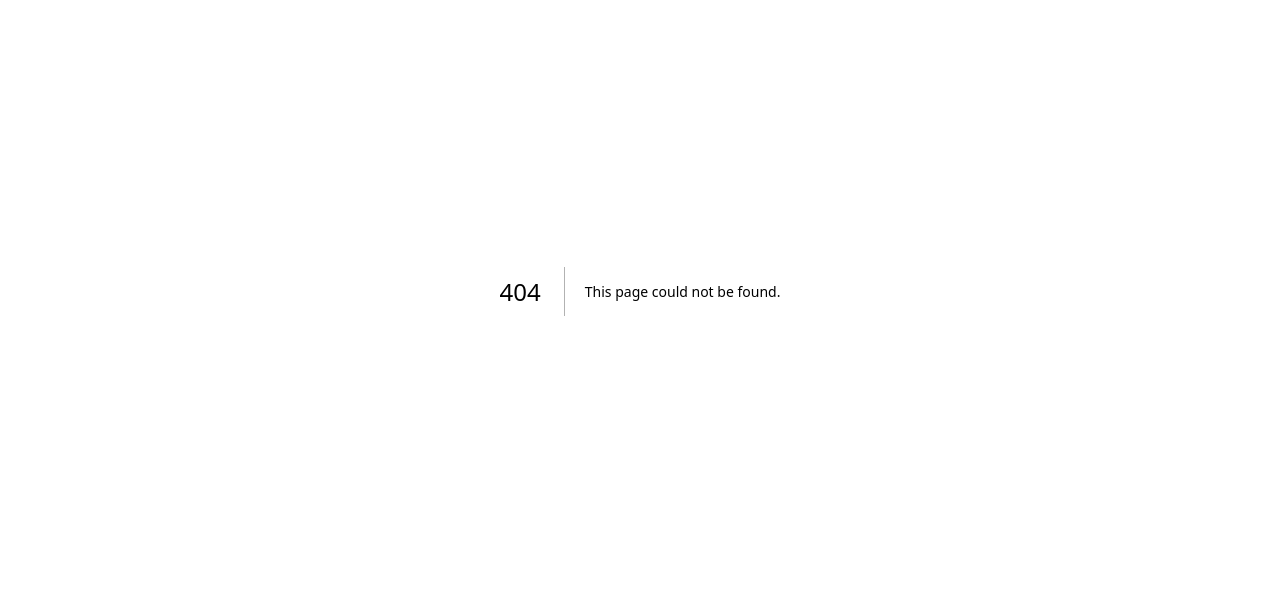
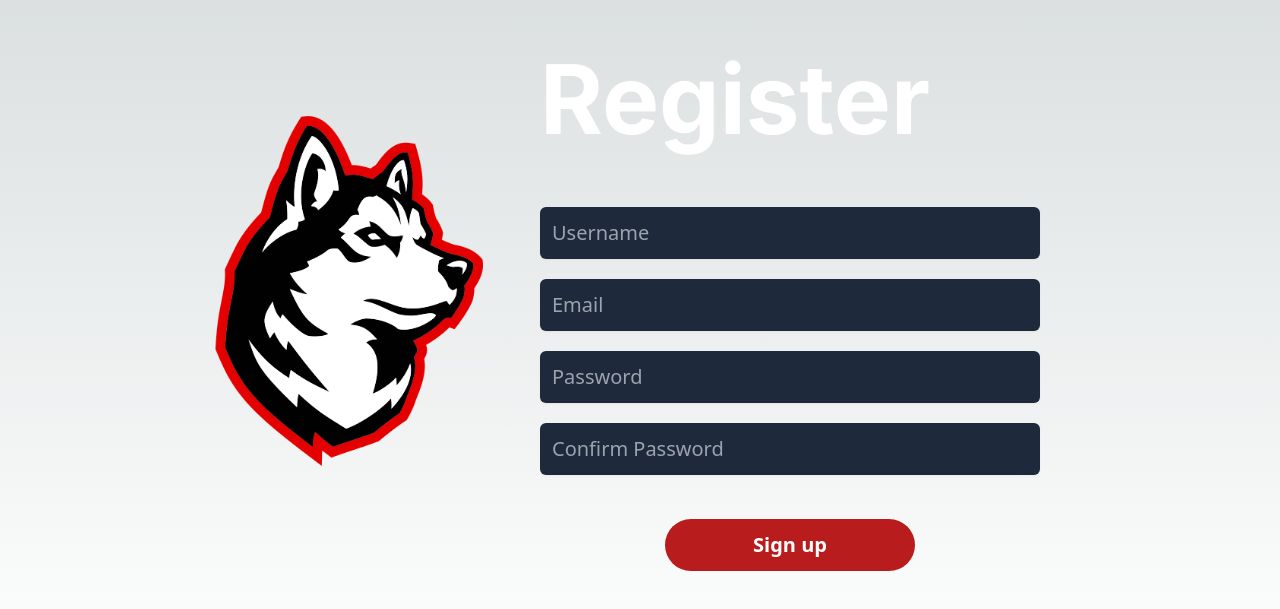
Before and after one commit to KhouryChat/khoury-chat, a Next.js app: page /signup in a window 1280 px wide. Before the commit this address had no page. Shown: the part 109-718 px from the top of the page. Built offline with nearby package versions, Linux system fonts and the light colour scheme; no server answers.

Commit message:
Add signup page and link to firebase

```diff
--- /dev/null
+++ b/app/signup/page.js
@@ -0,0 +1,103 @@
+"use client";
+import React from "react";
+import signUp from "@/auth/firebase/signup";
+import { useRouter } from "next/navigation";
+import FormInput from "@/components/FormInput/FormInput";
+import Image from "next/image";
+function Page() {
+  const [username, setUsername] = React.useState("");
+  const [email, setEmail] = React.useState("");
+  const [password, setPassword] = React.useState("");
+  const [confirmPass, setConfirmPass] = React.useState("");
+  const [isPassCorrect, setPassCorrect] = React.useState(true);
+
+  const router = useRouter();
+
+  function confirmPassword(pass, main) {
+    let first = pass;
+    let second = main ? confirmPass : password;
+    setPassCorrect(first == second);
+  }
+  function setMainPassword(pass) {
+    setPassword(pass);
+    confirmPassword(pass, true);
+  }
+  function setConfirmPassword(pass) {
+    setConfirmPass(pass);
+    confirmPassword(pass, false);
+  }
+  const handleForm = async (event) => {
+    event.preventDefault();
+
+    const { result, error } = await signUp(username, email, password);
+
+    if (error) {
+      return console.log(error);
+    }
+
+    console.log(result);
+    return router.push("/admin");
+  };
+  return (
+    <div className="flex flex-row justify-between items-center">
+      <div className="ml-40">
+        <Image src="/husky.png" alt="Husky" width={700} height={900} />
+      </div>
+      <div className="flex flex-col h-screen mr-60">
+        <div className="flex  font-bold text-8xl text-white h-1/2 mt-40">
+          Register
+        </div>
+        <div className="flex items-center h-screen">
+          <form
+            onSubmit={handleForm}
+            className="form flex flex-col gap-5 text-xl items-center w-full mb-24"
+          >
+            <label htmlFor="username">
+              <FormInput
+                onChange={setUsername}
+                type="text"
+                name="username"
+                placeholder="Username"
+              />
+            </label>
+            <label htmlFor="email">
+              <FormInput
+                onChange={setEmail}
+                type="email"
+                name="email"
+                placeholder="Email"
+              />
+            </label>
+            <label htmlFor="password">
+              <FormInput
+                errorHighlight={!isPassCorrect}
+                onChange={setMainPassword}
+                type="password"
+                name="password"
+                placeholder="Password"
+              />
+            </label>
+            {console.log(isPassCorrect)}
+            <label htmlFor="confirm-password">
+              <FormInput
+                errorHighlight={!isPassCorrect}
+                onChange={setConfirmPassword}
+                type="password"
+                name="confpassword"
+                placeholder="Confirm Password"
+              />
+            </label>
+            <button
+              className="my-6 text-white bg-red-700 py-3 rounded-full w-1/2 hover:bg-red-400 font-sans font-semibold text-md"
+              type="submit"
+            >
+              Sign up
+            </button>
+          </form>
+        </div>
+      </div>
+    </div>
+  );
+}
+
+export default Page;
--- a/auth/firebase/config.js
+++ b/auth/firebase/config.js
@@ -1,5 +1,4 @@
-import Firebase from "firebase/app";
-import "firebase/auth";
+import { initializeApp, getApps, getApp } from "firebase/app";
 
 const FirebaseCredentials = {
   apiKey: process.env.NEXT_PUBLIC_FIREBASE_PUBLIC_API_KEY,
@@ -7,8 +6,7 @@ const FirebaseCredentials = {
   projectId: process.env.NEXT_PUBLIC_FIREBASE_PROJECT_ID,
 };
 
-if (!Firebase.apps.length) {
-  Firebase.initializeApp(FirebaseCredentials);
-}
+let Firebase =
+  getApps().length == 0 ? initializeApp(FirebaseCredentials) : getApps()[0];
 
 export default Firebase;
--- a/auth/firebase/signup.js
+++ b/auth/firebase/signup.js
@@ -3,7 +3,7 @@ import { createUserWithEmailAndPassword, getAuth } from "firebase/auth";
 
 const auth = getAuth(Firebase);
 
-export default async function signUp(email, password) {
+export default async function signUp(username, email, password) {
   let result = null,
     error = null;
   try {
--- /dev/null
+++ b/components/FormInput/FormInput.js
@@ -0,0 +1,24 @@
+import React from "react";
+import CustomInput from "../Input/Input";
+
+const FormInput = ({ errorHighlight, type, name, onChange, placeholder }) => {
+  return errorHighlight ? (
+    <CustomInput
+      classes="text-white p-3 bg-red-600 focus:outline-none rounded-md shadow-sm w-[500px] font-sans "
+      onChange={onChange}
+      type={type}
+      name={name}
+      placeholder={placeholder}
+    />
+  ) : (
+    <CustomInput
+      classes="text-white p-3 bg-slate-800 focus:outline-none rounded-md shadow-sm w-[500px] font-sans"
+      onChange={onChange}
+      type={type}
+      name={name}
+      placeholder={placeholder}
+    />
+  );
+};
+
+export default FormInput;
--- /dev/null
+++ b/components/Input/Input.js
@@ -0,0 +1,17 @@
+import React from "react";
+
+const CustomInput = ({ classes, onChange, type, name, placeholder }) => {
+  return (
+    <input
+      className={classes}
+      onChange={(e) => onChange(e.target.value)}
+      required
+      type={type}
+      name={name}
+      id={name}
+      placeholder={placeholder}
+    />
+  );
+};
+
+export default CustomInput;
```
Also changed, not shown: public/husky.png (added).
